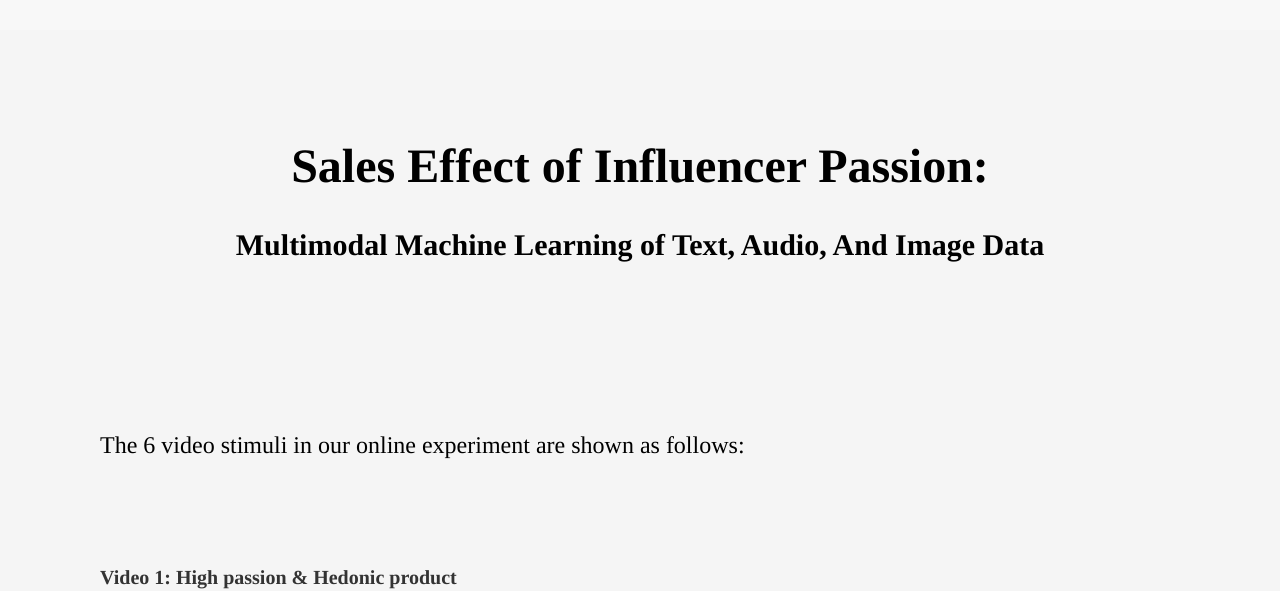
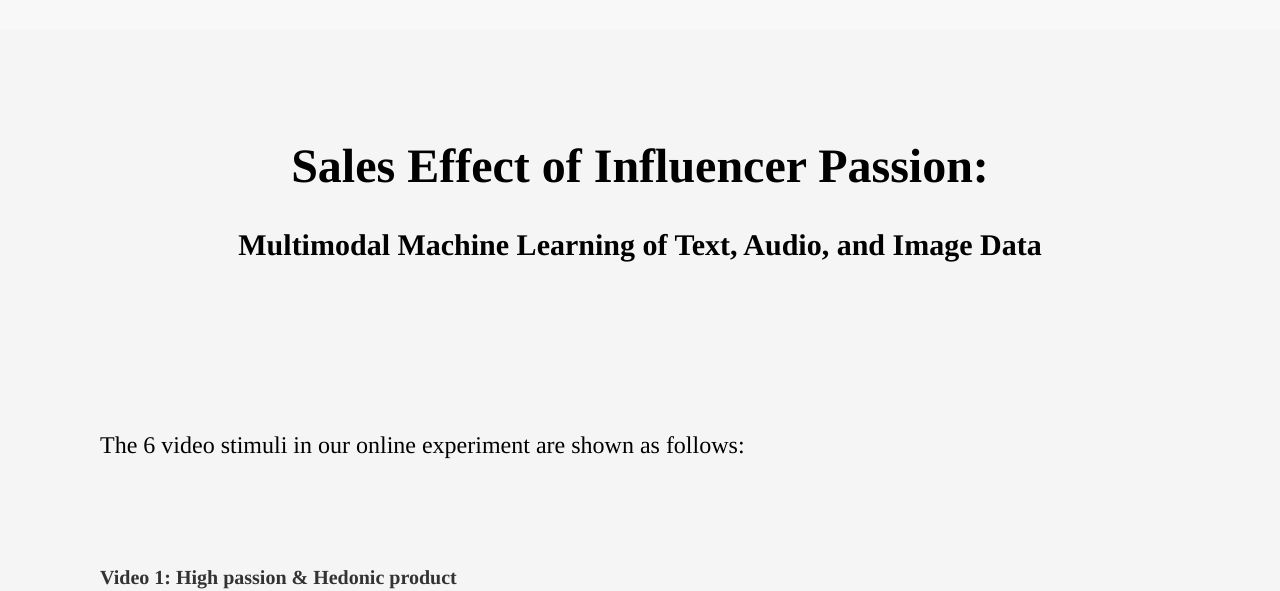
Before and after one commit to multimodal-passion/multimodal-passion.github.io, a plain HTML site: page index.html in a window 1280 px wide. Shown: the top 591 px of the page. Drawn offline with Linux system fonts and the light colour scheme.

Commit message:
Update index.html

```diff
--- a/index.html
+++ b/index.html
@@ -2,7 +2,7 @@
 <html lang="zh-CN">
 <head>
     <title>Sales Effect of Influencer Passion: </p>
-        Multimodal Machine Learning of Text, Audio, And Image Data
+        Multimodal Machine Learning of Text, Audio, and Image Data
 
     </title>
     <meta name="description" content="">
@@ -106,7 +106,7 @@
         <div class="large-title">
             <p style="font-size: 48px;text-align: center;">Sales Effect of Influencer Passion: </p>
             <p style="margin: 0px 0; text-align: center;font-size: 30px;">Multimodal Machine Learning of Text, Audio,
-                And Image Data
+                and Image Data
             </p>
 
             <p style="text-align: left; font-weight: 100;margin-top: 160px;font-size: 24px;">
```
